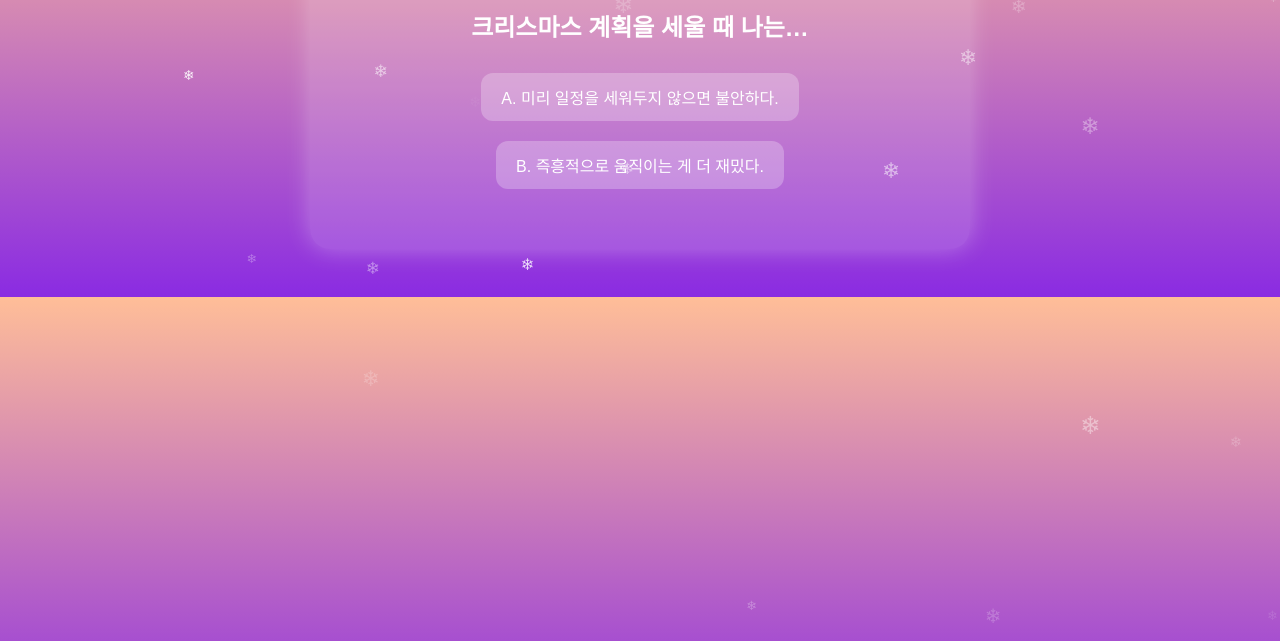
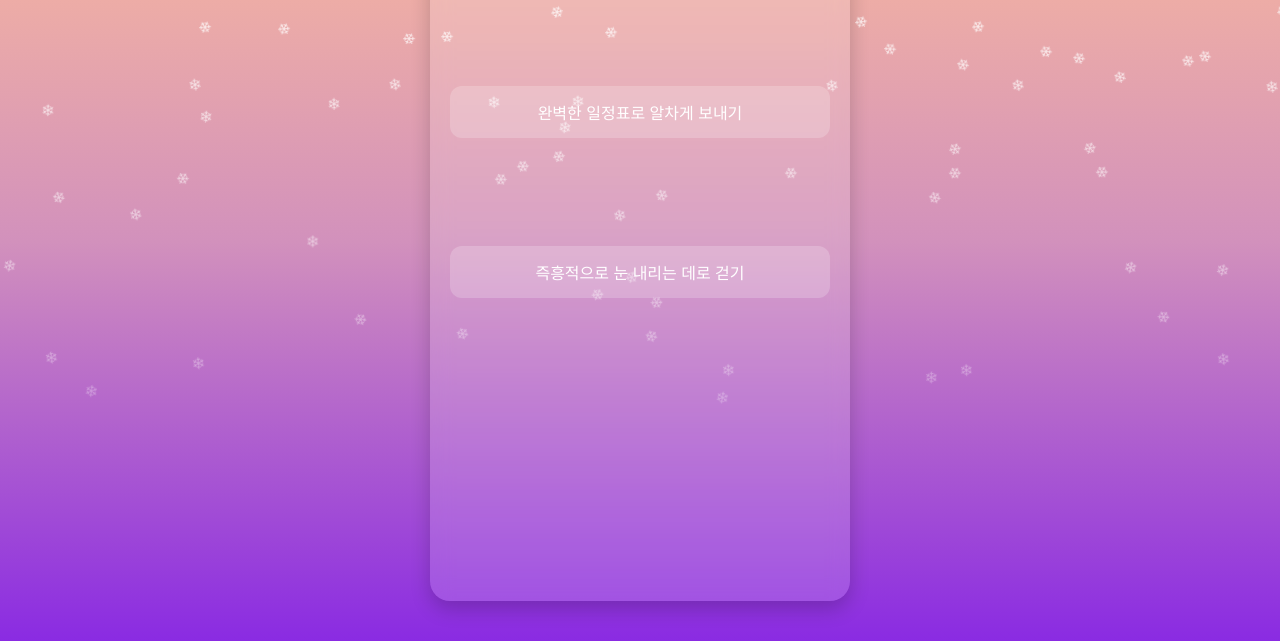
Before and after one commit to mandoopd/moonbona, a plain HTML site: page index.html in a window 1280 px wide. Shown: the part 159-800 px from the top of the page. Drawn offline with Linux system fonts and the light colour scheme.

Commit message:
index.html

```diff
--- a/index.html
+++ b/index.html
@@ -2,152 +2,126 @@
 <html lang="ko">
 <head>
   <meta charset="UTF-8">
-<meta name="viewport" content="width=device-width, initial-scale=1.0">
-<title>🎄 크리스마스 심리테스트 💜🦋🌙</title>
+  <meta name="viewport" content="width=device-width, initial-scale=1.0, user-scalable=no">
+  <title>🎄 크리스마스 심리테스트</title>
   <style>
+    * { box-sizing: border-box; font-family: 'Pretendard', sans-serif; margin: 0; padding: 0; }
     body {
-    font-family: 'Pretendard', sans-serif;
-    background: linear-gradient(180deg, #FFBE98, #8A2BE2);
-    color: #fff;
-    text-align: center;
-    padding: 40px 20px;
-    overflow-x: hidden;
+      height: 100vh;
+      width: 100vw;
+      display: flex;
+      justify-content: center;
+      align-items: center;
+      background: linear-gradient(180deg, #FFBE98 0%, #D291BC 50%, #8A2BE2 100%);
+      overflow: hidden;
     }
-  .quiz-box {
+    .container {
+      width: 90vw;
+      max-width: 420px;
+      height: 90vh;
       background: rgba(255, 255, 255, 0.15);
       border-radius: 20px;
-    padding: 30px;
-    max-width: 600px;
-    margin: 0 auto;
-    box-shadow: 0 0 25px rgba(255,255,255,0.3);
+      box-shadow: 0 8px 20px rgba(0, 0, 0, 0.2);
+      backdrop-filter: blur(10px);
+      padding: 20px;
+      color: white;
+      display: flex;
+      flex-direction: column;
+      justify-content: space-between;
     }
-  button {
-    display: inline-block;
-    margin: 10px;
-    padding: 12px 20px;
+    h2 { font-size: 1.4rem; margin-bottom: 15px; line-height: 1.5; text-align: center; }
+    .btn {
+      background: rgba(255, 255, 255, 0.2);
+      color: white;
       border: none;
       border-radius: 12px;
-    background: rgba(255, 255, 255, 0.25);
-    color: #fff;
-    font-size: 16px;
+      padding: 14px;
+      margin: 6px 0;
+      font-size: 1rem;
+      transition: 0.2s;
       cursor: pointer;
-    transition: all 0.25s;
     }
-  button:hover {
-    transform: scale(1.05);
-    background: rgba(255, 255, 255, 0.4);
+    .btn:hover { background: rgba(255, 255, 255, 0.35); }
+    .navigation {
+      display: flex;
+      justify-content: space-between;
+      margin-top: 10px;
     }
-  #interpretation, #result {
-    margin-top: 20px;
-    font-size: 17px;
-    line-height: 1.6;
-    animation: fadeIn 0.8s ease;
-  }
-  .nav-buttons {
-    margin-top: 20px;
-  }
-  @keyframes fadeIn {
-    from {opacity: 0;}
-    to {opacity: 1;}
-  }
-
-  /* 눈 내리는 효과 */
+    .result { text-align: center; font-size: 1rem; line-height: 1.6; margin-top: 10px; }
     .snowflake {
       position: fixed;
       top: -10px;
-    color: #fff;
-    font-size: 14px;
+      color: white;
+      font-size: 1rem;
       animation: fall linear infinite;
-    z-index: 9999;
     }
     @keyframes fall {
-    0% {transform: translateY(0);}
-    100% {transform: translateY(110vh);}
+      0% { transform: translateY(0) rotate(0); opacity: 1; }
+      100% { transform: translateY(100vh) rotate(360deg); opacity: 0; }
     }
-
-  /* 산타 등장 */
-  #santa {
+    .santa {
       position: fixed;
-    bottom: -150px;
-    right: -200px;
-    font-size: 80px;
+      bottom: -200px;
+      left: 50%;
+      transform: translateX(-50%);
+      font-size: 3rem;
       opacity: 0;
-    transition: all 1.5s ease;
+      transition: all 1s ease;
     }
-  #santa.active {
+    .santa.show {
+      bottom: 20px;
       opacity: 1;
-    bottom: 30px;
-    right: 30px;
-    transform: rotate(-10deg);
-  }
-
-  /* 모바일 대응 */
-  @media (max-width: 600px) {
-    h1 { font-size: 22px; }
-    button { font-size: 14px; padding: 10px 16px; }
-    .quiz-box { padding: 20px; }
     }
   </style>
 </head>
 <body>
-  <div class="quiz-box">
-    <h1>🎄 당신의 크리스마스 마음색은?</h1>
-    <div id="quiz"></div>
-    <div id="interpretation"></div>
-    <div class="nav-buttons" id="nav"></div>
-    <div id="result"></div>
+  <div class="container" id="quiz">
+    <h2 id="question">🎅 크리스마스엔 어떤 하루를 보내고 싶나요?</h2>
+    <button class="btn" onclick="selectAnswer('plan')">완벽한 일정표로 알차게 보내기</button>
+    <button class="btn" onclick="selectAnswer('free')">즉흥적으로 눈 내리는 데로 걷기</button>
+    <div class="result" id="result"></div>
+    <div class="navigation">
+      <button class="btn" id="prevBtn" onclick="prevQuestion()" style="visibility:hidden;">이전</button>
+      <button class="btn" id="nextBtn" onclick="nextQuestion()" style="visibility:hidden;">다음</button>
     </div>
-
-  <div id="santa">🎅</div>
-
+  </div>
+  <div class="santa" id="santa">🎅 Ho Ho Ho~!</div>
   <script>
     const questions = [
-  { q: "크리스마스 계획을 세울 때 나는…", a: [ { text: "A. 미리 일정을 세워두지 않으면 불안하다.", type: "plan" }, { text: "B. 즉흥적으로 움직이는 게 더 재밌다.", type: "feel" } ] },
-  { q: "크리스마스 선물을 받으면 나는…", a: [ { text: "A. 감동하고, 이 사람이 나를 생각했다는 게 고맙다.", type: "emotion" }, { text: "B. ‘왜 주지?’ 하며 의미를 먼저 생각한다.", type: "logic" } ] },
-  { q: "크리스마스 트리를 꾸밀 때 나는…", a: [ { text: "A. 감성적으로 예쁘게 꾸미는 게 행복하다.", type: "art" }, { text: "B. 효율적으로 깔끔하게 하는 게 낫다.", type: "practical" } ] },
-  { q: "약속이 갑자기 취소된다면…", a: [ { text: "A. 혼자 보내는 것도 나쁘지 않다고 생각한다.", type: "solo" }, { text: "B. 왠지 모르게 서운하고 허전하다.", type: "social" } ] },
-  { q: "눈 내리는 날, 창밖을 볼 때 나는…", a: [ { text: "A. 예쁘다, 낭만적이다. 감성이 차오른다.", type: "dreamy" }, { text: "B. 내일 도로 미끄럽겠네… 실용적으로 생각한다.", type: "real" } ] }
+      {
+        q: "🎅 크리스마스엔 어떤 하루를 보내고 싶나요?",
+        a1: { text: "완벽한 일정표로 알차게 보내기", type: "plan", desc: "📋 융통성 국 끓여먹은 타입이시네요! 당신은 계획이 철저하고 안정 속에서 행복을 느껴요. 주변은 든든해하지만, 가끔은 자신에게 너무 엄격할 수 있답니다. 오늘은 일정표를 덮고, 눈 내리는 대로 흘러가보는 건 어때요?" },
+        a2: { text: "즉흥적으로 눈 내리는 데로 걷기", type: "free", desc: "❄️ 눈처럼 자유로운 영혼이시네요! 당신은 흐름을 타고 즐기는 스타일로, 순간을 만끽할 줄 알아요. 하지만 가끔은 계획 없는 하루가 혼돈이 되기도 해요. 균형 잡힌 즉흥이 당신을 더 반짝이게 할 거예요." }
+      },
+      {
+        q: "🎁 친구가 크리스마스 선물을 깜빡했다면?",
+        a1: { text: "괜찮다고 말하지만 살짝 섭섭함", type: "sensitive", desc: "🎄 감정선이 예민한 크리스마스 감성러! 당신은 마음의 온도를 중요시하고, 작은 것에서도 의미를 찾아요. 덕분에 따뜻하지만, 가끔 상처도 잘 받죠. 감정을 숨기지 말고, 솔직하게 말하는 게 선물보다 값질 때도 있답니다." },
+        a2: { text: "전혀 신경 안 씀! 난 이미 내 선물 있음", type: "independent", desc: "🎁 인생 자급자족형 산타! 당신은 스스로의 기쁨을 잘 챙기는 타입이에요. 남에게 의존하지 않아 멋지지만, 가끔은 누군가의 배려를 받는 것도 괜찮아요. 함께 행복을 나누면 그 기쁨은 두 배가 되죠!" }
+      }
     ];
 
-const results = {
-  plan: "🎁 융통성 국 끓여먹은 타입이시네요! 질서와 통제를 통해 안정감을 얻는 완벽 실행러지만, 가끔은 즉흥의 맛도 필요해요!",
-  feel: "🎢 감정파 인생러! 오늘 기분이 내 일정이에요! 분위기 메이커지만, 내일의 나에게 혼날 수도 있죠.",
-  emotion: "💖 감정선 예민보스! 진심 탐지기 장착 완료! 따뜻하지만 기대치가 높으면 실망도 커요.",
-  logic: "🧠 선물엔 다 이유가 있다 타입! 분석력 갑이지만, 순수한 마음도 가끔 놓치죠.",
-  art: "🌈 감성 필터 ON! 트리보다 마음이 반짝! 분위기를 주도하지만 현실 기능이 가끔 정지됩니다.",
-  practical: "⚙️ 효율성의 화신! 감성은 내년에 하자 타입! 합리적이지만 가끔은 감성도 필요해요.",
-  solo: "🧘 혼자도 괜찮아~ 혼자라서 더 좋아~ 쿨하고 자립적인데, 너무 쿨해서 외로워질 수도...",
-  social: "🫶 사람 없으면 텅 빈 마음형! 따뜻하지만 인정 욕구가 살짝 과할지도?",
-  dreamy: "❄️ 낭만 레벨 만렙! 감성 플레이리스트 자동 재생! 예술적이지만 현실감이 살짝 떨어질 수도 있죠.",
-  real: "🪓 현실감 200%! 교통지옥도 예측 가능! 이성적이지만 낭만 결핍 주의보 발령!"
-};
-
     let current = 0;
-let answers = [];
-const quizBox = document.getElementById('quiz');
-const interpretationBox = document.getElementById('interpretation');
-const navBox = document.getElementById('nav');
-const resultBox = document.getElementById('result');
-const santa = document.getElementById('santa');
+    const qElem = document.getElementById("question");
+    const resultElem = document.getElementById("result");
+    const prevBtn = document.getElementById("prevBtn");
+    const nextBtn = document.getElementById("nextBtn");
+    const santa = document.getElementById("santa");
 
     function showQuestion() {
-  if (current < questions.length) {
       const q = questions[current];
-    interpretationBox.innerHTML = '';
-    navBox.innerHTML = '';
-    resultBox.innerHTML = '';
-    quizBox.innerHTML = `<h2>${q.q}</h2>` +
-      q.a.map(opt => `<button onclick=selectAnswer('${opt.type}')>${opt.text}</button>`).join('');
-  } else {
-    showResult();
-  }
+      qElem.textContent = q.q;
+      document.querySelectorAll(".btn")[0].textContent = q.a1.text;
+      document.querySelectorAll(".btn")[1].textContent = q.a2.text;
+      resultElem.textContent = "";
+      prevBtn.style.visibility = current > 0 ? "visible" : "hidden";
+      nextBtn.style.visibility = "hidden";
     }
 
     function selectAnswer(type) {
-  answers[current] = type;
-  interpretationBox.innerHTML = `<p>${results[type]}</p>`;
-  navBox.innerHTML = `<button onclick='prevQuestion()'>이전</button>` +
-                     (current < questions.length - 1 ? `<button onclick='nextQuestion()'>다음</button>` : `<button onclick='showResult()'>결과 보기</button>`);
+      const desc = type === 'plan' || type === 'free' ? questions[current][type === 'plan' ? 'a1' : 'a2'].desc :
+                    type === 'sensitive' ? questions[current].a1.desc : questions[current].a2.desc;
+      resultElem.textContent = desc;
+      nextBtn.style.visibility = "visible";
     }
 
     function nextQuestion() {
@@ -155,7 +129,7 @@ function nextQuestion() {
         current++;
         showQuestion();
       } else {
-    showResult();
+        showSanta();
       }
     }
 
@@ -166,39 +140,50 @@ function prevQuestion() {
       }
     }
 
-function showResult() {
-  const freq = {};
-  answers.forEach(a => freq[a] = (freq[a] || 0) + 1);
-  const dominant = Object.keys(freq).reduce((a, b) => freq[a] > freq[b] ? a : b);
-  quizBox.innerHTML = `<h2>🎅 당신의 크리스마스 결과는...</h2>`;
-  interpretationBox.innerHTML = '';
-  navBox.innerHTML = `<button onclick='restartQuiz()'>처음으로</button>`;
-  resultBox.innerHTML = `<p>${results[dominant]}</p>`;
+    function showSanta() {
+      document.getElementById("quiz").innerHTML = `
+        <h2>🎅 당신의 크리스마스 심리 여행 끝!</h2>
+        <p class="result">당신의 마음속 산타는 이미 선물을 준비했어요.<br>다시 시작해볼까요?</p>
+        <button class="btn" onclick="restart()">🎁 처음으로</button>
+      `;
+      santa.classList.add("show");
     }
 
-function restartQuiz() {
-  santa.classList.add('active');
-  setTimeout(() => santa.classList.remove('active'), 3000);
+    function restart() {
+      santa.classList.remove("show");
       current = 0;
-  answers = [];
+      document.getElementById("quiz").innerHTML = `
+        <h2 id="question"></h2>
+        <button class="btn" onclick="selectAnswer('plan')"></button>
+        <button class="btn" onclick="selectAnswer('free')"></button>
+        <div class="result" id="result"></div>
+        <div class="navigation">
+          <button class="btn" id="prevBtn" onclick="prevQuestion()">이전</button>
+          <button class="btn" id="nextBtn" onclick="nextQuestion()">다음</button>
+        </div>
+      `;
+      initQuiz();
+    }
+
+    function initQuiz() {
       showQuestion();
     }
 
-function createSnowflake() {
-  const snowflake = document.createElement('div');
-  snowflake.classList.add('snowflake');
-  snowflake.innerText = '❄';
-  snowflake.style.left = Math.random() * 100 + 'vw';
-  snowflake.style.animationDuration = 3 + Math.random() * 5 + 's';
-  snowflake.style.opacity = Math.random();
-  snowflake.style.fontSize = 12 + Math.random() * 14 + 'px';
-  document.body.appendChild(snowflake);
-  setTimeout(() => snowflake.remove(), 8000);
+    function createSnowflakes() {
+      for (let i = 0; i < 30; i++) {
+        let snow = document.createElement('div');
+        snow.classList.add('snowflake');
+        snow.textContent = '❄';
+        snow.style.left = Math.random() * 100 + 'vw';
+        snow.style.animationDuration = 5 + Math.random() * 5 + 's';
+        snow.style.opacity = Math.random();
+        document.body.appendChild(snow);
+        setTimeout(() => snow.remove(), 10000);
+      }
     }
 
-setInterval(createSnowflake, 200);
-
-showQuestion();
+    setInterval(createSnowflakes, 1500);
+    initQuiz();
   </script>
 </body>
 </html>
```
Lines whose indentation alone changed are shown as unchanged.
